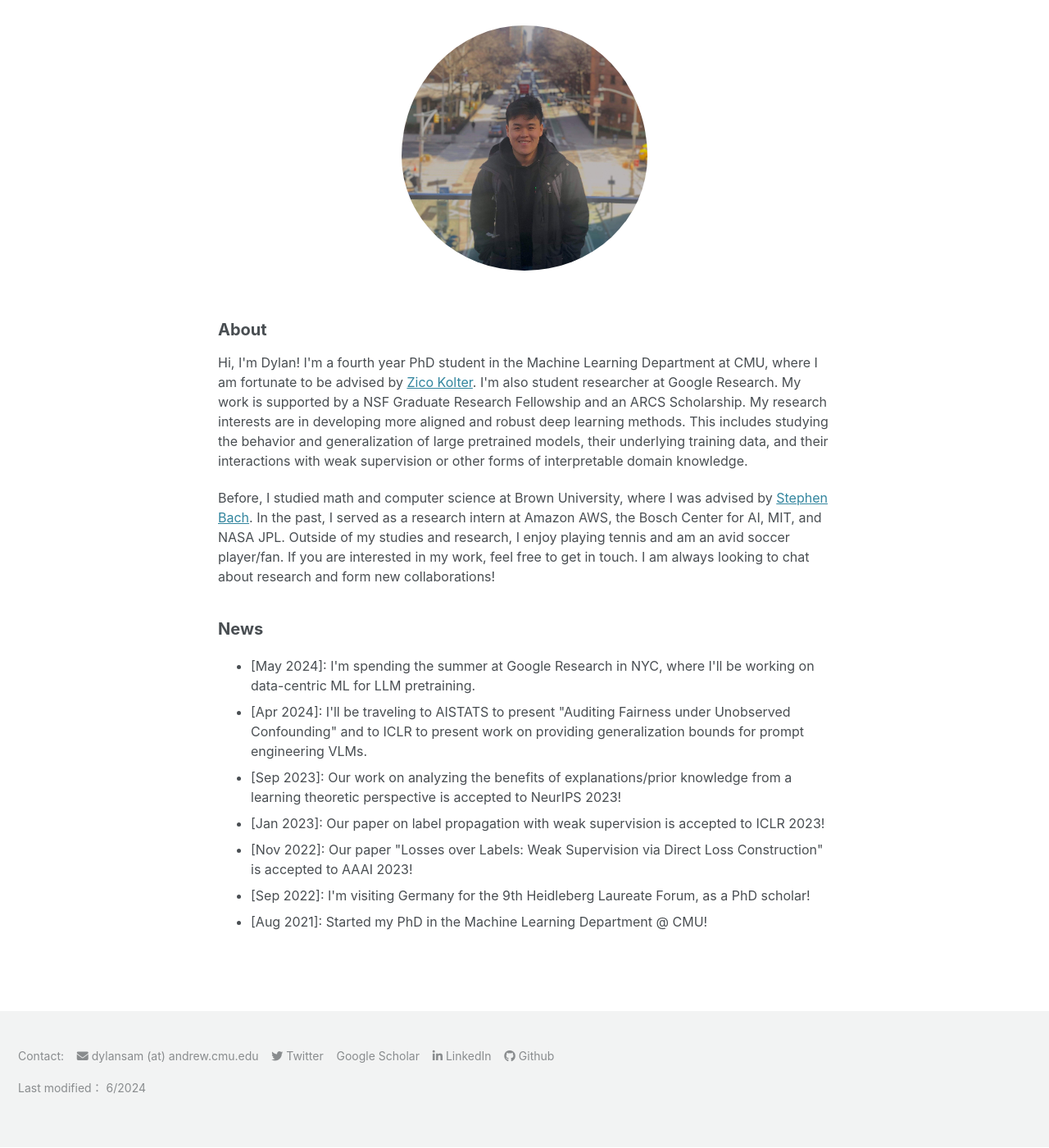
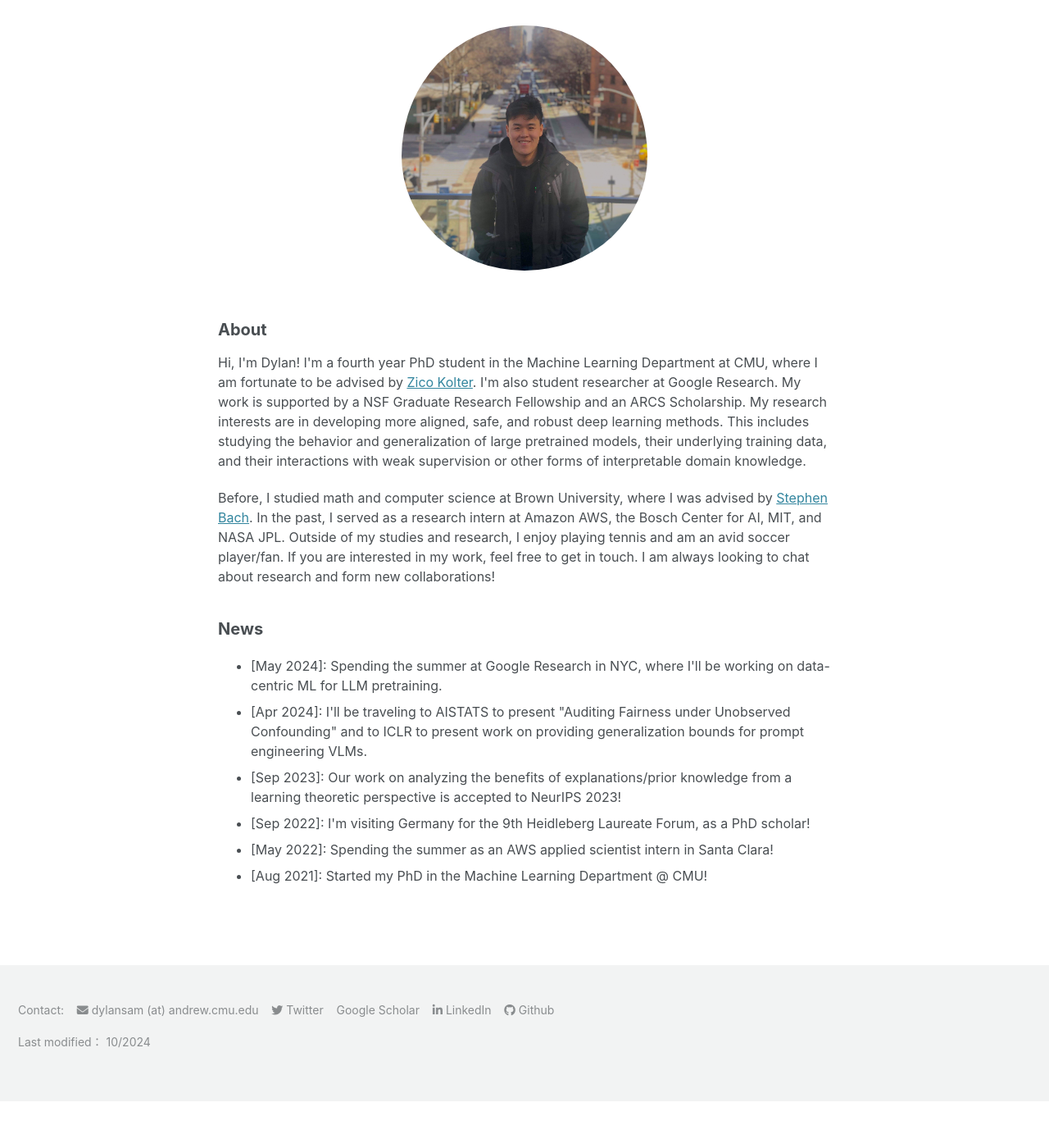
Before and after one commit to dsam99/dsam99.github.io, a Jekyll site: the page built from index.md, in a window 1280 px wide and 1400 px high, scrolled down 108 px. Shown: the whole window at 82% size. Built offline with Jekyll 4.4.1, drawn with Linux system fonts in a browser that asks for light colours; cached includes are drawn as plain includes; nearby versions of some CDN libraries; a style sheet for code colours, icons or effects is not loaded; after the commit the page ends 1452 px from its top, so only the background shows below that.

Commit message:
link and code updates

```diff
--- a/_includes/footer/custom.html
+++ b/_includes/footer/custom.html
@@ -25,7 +25,7 @@
 	    <i class="fab fa-github" aria-hidden="true"></i> <a href="https://github.com/dsam99">Github</a>
     </p>
 
-    <p> Last modified： 6/2024 </p>
+    <p> Last modified： 10/2024 </p>
 
 </div>
 <!-- end custom footer snippets -->
--- a/_layouts/home.html
+++ b/_layouts/home.html
@@ -13,7 +13,7 @@ layout: default
 	<p>
 		Hi, I'm Dylan! I'm a fourth year PhD student in the Machine Learning Department at CMU, where I am fortunate to be advised by <a href="https://zicokolter.com/">Zico Kolter</a>. I'm also student researcher at Google Research.
 		My work is supported by a NSF Graduate Research Fellowship and an ARCS Scholarship.
-		My research interests are in developing more aligned and robust deep learning methods. This includes studying the behavior and generalization of large pretrained models, their underlying training data, and their interactions with weak supervision or other forms of interpretable domain knowledge.
+		My research interests are in developing more aligned, safe, and robust deep learning methods. This includes studying the behavior and generalization of large pretrained models, their underlying training data, and their interactions with weak supervision or other forms of interpretable domain knowledge.
 	</p>
 
 	<p>
@@ -23,14 +23,14 @@ layout: default
 	<h2>News</h2>
 	<p>
 		<ul>
-			<li> [May 2024]: I'm spending the summer at Google Research in NYC, where I'll be working on data-centric ML for LLM pretraining.
+			<li> [May 2024]: Spending the summer at Google Research in NYC, where I'll be working on data-centric ML for LLM pretraining.
 			<li> [Apr 2024]: I'll be traveling to AISTATS to present "Auditing Fairness under Unobserved Confounding" and to ICLR to present work on providing generalization bounds for prompt engineering VLMs.
 			<li> [Sep 2023]: Our work on analyzing the benefits of explanations/prior knowledge from a learning theoretic perspective is accepted to NeurIPS 2023!
 			<!-- <li> [Jul 2023]: I'm presenting 4 workshop papers at ICML 2023; 1 oral and 1 poster at the KLR workshop, 1 poster at the IMLH workshop, and 1 oral at the SODS workshop.</li> -->
-			<li> [Jan 2023]: Our paper on label propagation with weak supervision is accepted to ICLR 2023! </li>
-			<li> [Nov 2022]: Our paper "Losses over Labels: Weak Supervision via Direct Loss Construction" is accepted to AAAI 2023! </li>
+			<!-- <li> [Jan 2023]: Our paper on label propagation with weak supervision is accepted to ICLR 2023! </li> -->
+			<!-- <li> [Nov 2022]: Our paper "Losses over Labels: Weak Supervision via Direct Loss Construction" is accepted to AAAI 2023! </li> -->
 			<li> [Sep 2022]: I'm visiting Germany for the 9th Heidleberg Laureate Forum, as a PhD scholar! </li>
-			<!-- <li> [May 2022]: Started as an applied scientist intern at Amazon AWS in the Santa Clara office! </li> -->
+			<li> [May 2022]: Spending the summer as an AWS applied scientist intern in Santa Clara! </li>
 			<li> [Aug 2021]: Started my PhD in the Machine Learning Department @ CMU! </li>
 			<!-- <li> [May 2021]: Our work on performance-guarantees for an adversarial multi class learning with weak supervision is accepted to ICML 2021. </li> -->
 			<!-- <li> [Feb 2021]: Our paper "Semi-Supervised Aggregation of Dependent Weak Supervision Sources with Performance Guarantees" was accepted to AISTATS 2021. </li> -->
```
Also changed, not shown: _layouts/publications.html (+4 -4 lines).
